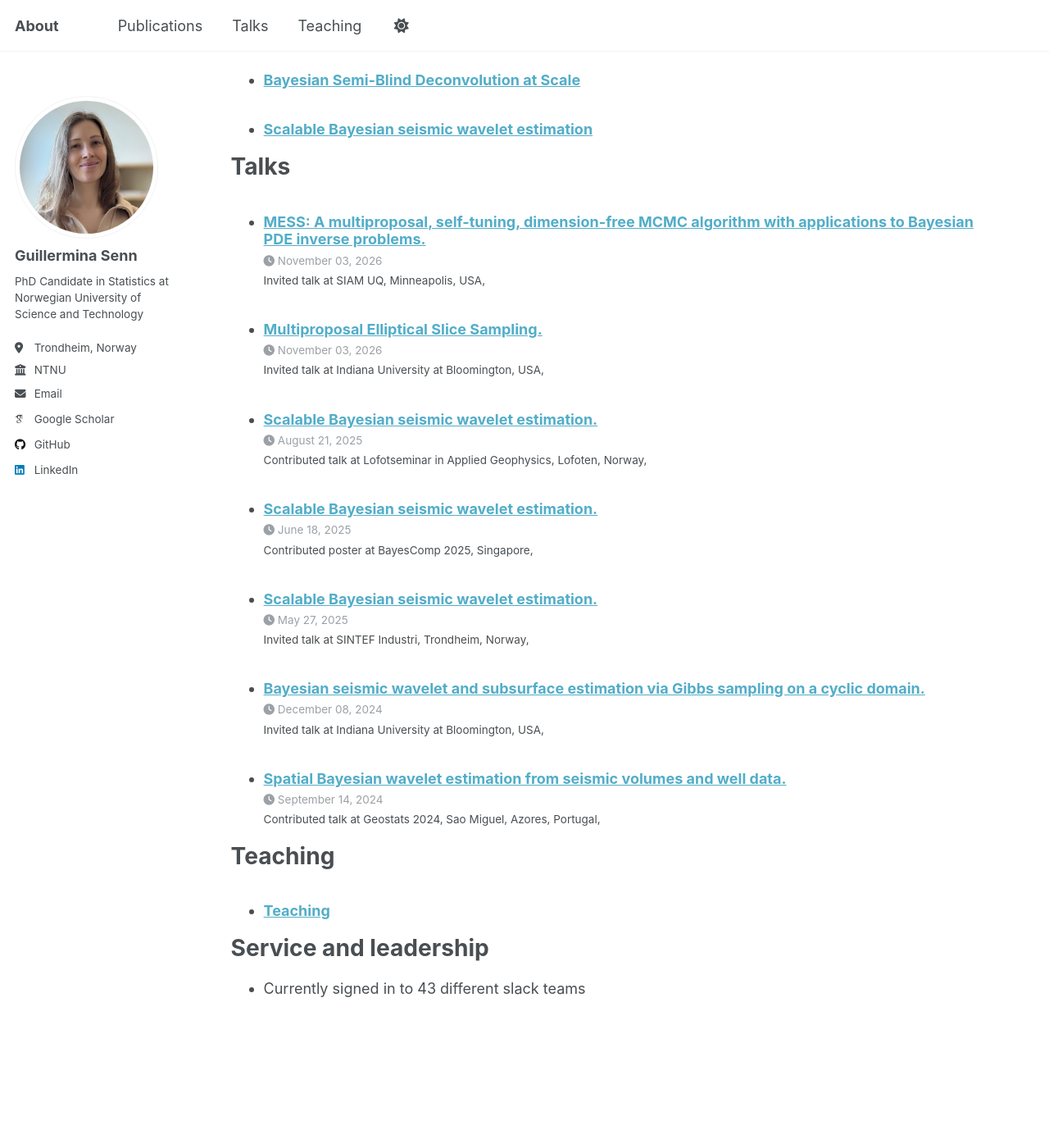
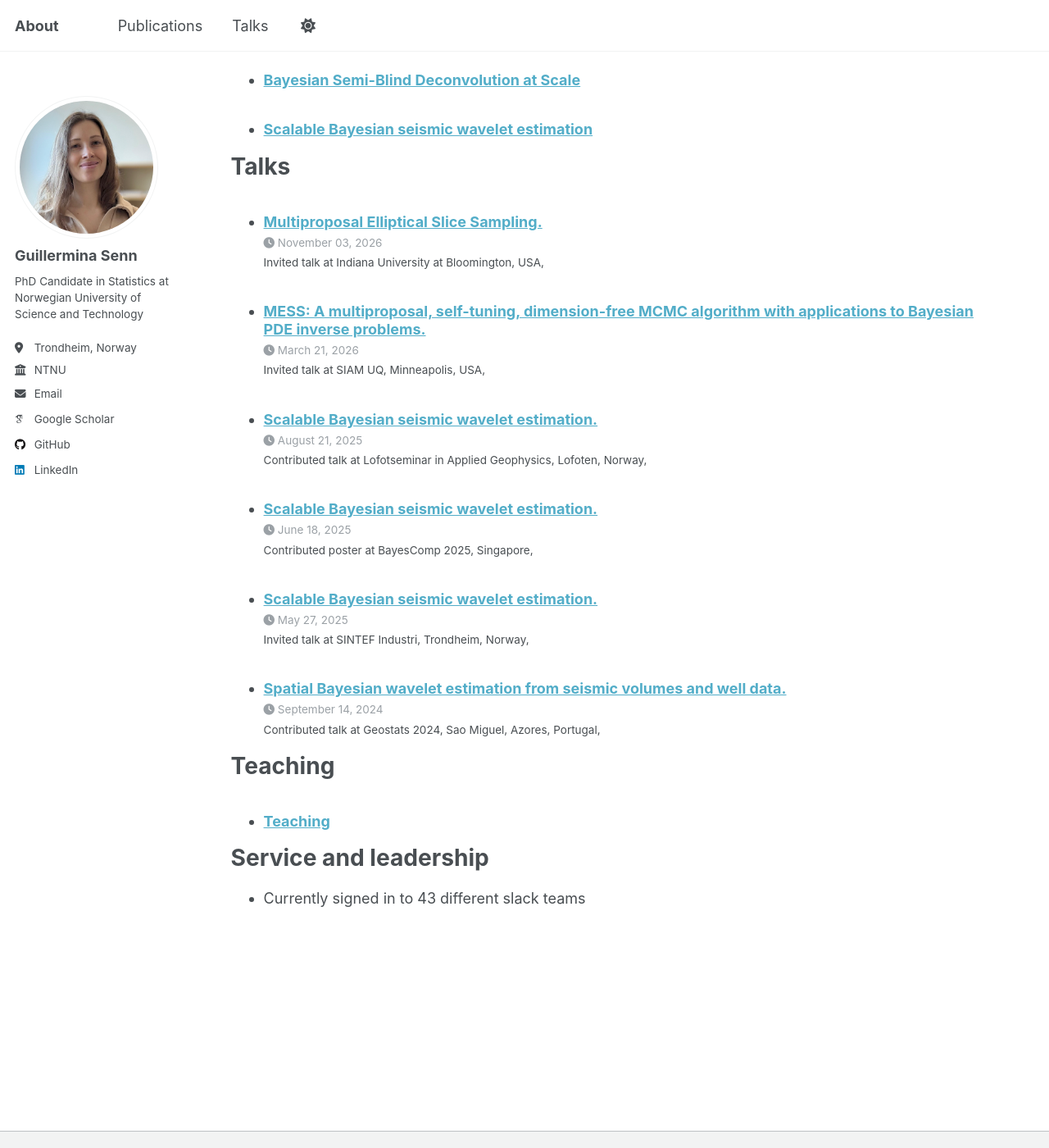
Before and after one commit to guillerminasenn/guillerminasenn.github.io, a Jekyll site: the page built from _pages/cv.md, in a window 1280 px wide and 1400 px high, scrolled down 1126 px. Shown: the whole window at 82% size. Built offline with Jekyll 4.4.1, drawn with Linux system fonts in a browser that asks for light colours; some web fonts are replaced.

```diff
--- a/_data/navigation.yml
+++ b/_data/navigation.yml
@@ -14,9 +14,6 @@ main:
   - title: "Talks"
     url: /talks/
 
-  - title: "Teaching"
-    url: /teaching/
-
   # - title: "Portfolio"
   #   url: /portfolio/
 
--- a/_talks/indiana2024.md
+++ /dev/null
@@ -1,9 +0,0 @@
----
-title: "Bayesian seismic wavelet and subsurface estimation via Gibbs sampling
-on a cyclic domain."
-collection: talks
-date: 2024-12-08
-venue: 'Indiana University at Bloomington, USA'
-type: "Invited talk"
-slides: '/files/20241128_indiana_bpwave.pdf'
----
```
Also changed, not shown: _talks/minneapolis2026siamuq.md (+2 -1 lines), 1 other file.
